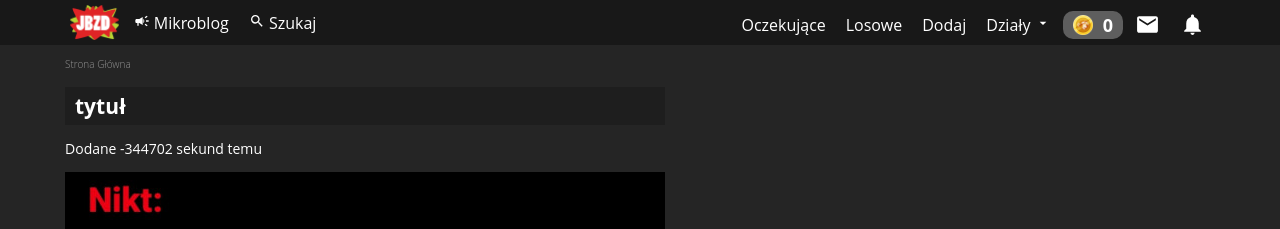
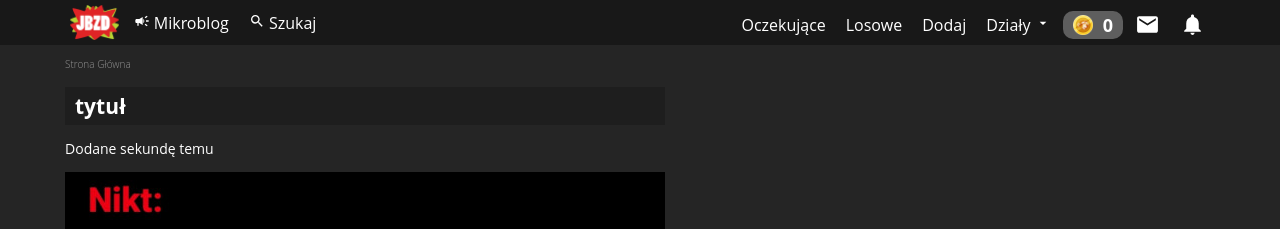
Before and after one commit to c3sare/jbzdclone, a React (Create React App) app: page / in a window 1280 px wide. Shown: the top 229 px of the page. Built offline with nearby package versions, Linux system fonts and the light colour scheme.

Commit message:
improved alongAgo function

```diff
--- a/src/routes/Index.tsx
+++ b/src/routes/Index.tsx
@@ -1,6 +1,6 @@
 import "../styles/Posts.css";
 
-import {Link} from "react-router-dom";
+import { Link } from "react-router-dom";
 
 interface Post {
   id: number;
@@ -32,7 +32,8 @@ const posts: Post[] = [
     userId: 1,
     userName: "Anonimowy",
     title: "tytuł",
-    addDate: "Fri Jun 24 2022 15:12:00 GMT+0200 (czas środkowoeuropejski letni)",
+    addDate:
+      "Fri Jun 24 2022 15:12:00 GMT+0200 (czas środkowoeuropejski letni)",
     img: "/images/upload/1.jpg",
     likes: 0,
     comments: [
@@ -57,30 +58,50 @@ const posts: Post[] = [
 ];
 
 const Index = () => {
-
   const alongAgo = (time: string) => {
     const currentTime = new Date().getTime();
     const addTime = new Date(time).getTime();
 
-    const inSeconds = (currentTime-addTime)/1000;
+    const inSeconds = (currentTime - addTime) / 1000;
 
-    if(inSeconds < 60) {
-      return `Dodane ${Math.floor(inSeconds)} sekund temu`;
-    } else if(inSeconds >= 60 && inSeconds < 60*60) {
-      return `Dodane ${Math.floor(inSeconds/60)} minut temu`;
-    } else if(inSeconds >= 60*60 && inSeconds < 60*60*24) {
-      return `Dodane ${Math.floor(inSeconds/60/60)} godzin temu`;
-    } else if(inSeconds >= 60*60*24 && inSeconds < 60*60*24*7) {
-      return `Dodane ${Math.floor(inSeconds/60/60/24)} dni temu`;
-    } else if(inSeconds >= 60*60*24*7 && inSeconds < 60*60*24*30) {
-      return `Dodane ${Math.floor(inSeconds/60/60/24/7)} tygodnie temu`;
-    } else if(inSeconds >= 60*60*24*30 && inSeconds < 60*60*24*365) {
-      return `Dodane ${Math.floor(inSeconds/60/60/24/30)} miesięcy temu`;
-    } else if(inSeconds >= 60*60*24*365) {
-      return `Dodane ${Math.floor(inSeconds/60/60/24/365)} lat temu`
+    if (inSeconds < 60) {
+      const secs = Math.floor(inSeconds);
+      return `Dodane ${secs > 1 ? secs + " " : ""}${
+        secs > 1 ? (secs < 5 ? "sekundy" : "sekund") : "sekundę"
+      } temu`;
+    } else if (inSeconds >= 60 && inSeconds < 60 * 60) {
+      const minutes = Math.floor(inSeconds / 60);
+      return `Dodane ${minutes} ${
+        minutes > 1 ? (minutes < 5 ? "minuty" : "minut") : "minutę"
+      } temu`;
+    } else if (inSeconds >= 60 * 60 && inSeconds < 60 * 60 * 24) {
+      const hours = Math.floor(inSeconds / 60 / 60);
+      return `Dodane ${hours} ${
+        hours > 1 ? (hours < 5 ? "godziny" : "godzin") : "godzinę"
+      } temu`;
+    } else if (inSeconds >= 60 * 60 * 24 && inSeconds < 60 * 60 * 24 * 7) {
+      const days = Math.floor(inSeconds / 60 / 60 / 24);
+      return `Dodane ${days} ${days > 1 ? "dni" : "dzień"} temu`;
+    } else if (inSeconds >= 60 * 60 * 24 * 7 && inSeconds < 60 * 60 * 24 * 30) {
+      const weeks = Math.floor(inSeconds / 60 / 60 / 24 / 7);
+      return `Dodane ${weeks} ${
+        weeks > 1 ? (weeks < 5 ? "tygodnie" : "tygodni") : "tydzień"
+      } temu`;
+    } else if (
+      inSeconds >= 60 * 60 * 24 * 30 &&
+      inSeconds < 60 * 60 * 24 * 365
+    ) {
+      const months = Math.floor(inSeconds / 60 / 60 / 24 / 30);
+      return `Dodane ${months} ${
+        months > 1 ? (months < 5 ? "miesiące" : "miesięcy") : "miesiąc"
+      } temu`;
+    } else if (inSeconds >= 60 * 60 * 24 * 365) {
+      const years = Math.floor(inSeconds / 60 / 60 / 24 / 365);
+      return `Dodane ${years} ${
+        years > 1 ? (years < 5 ? "lata" : "lat") : "rok"
+      } temu`;
     }
-  }
-
+  };
 
   return (
     <div className="posts">
@@ -93,8 +114,10 @@ const Index = () => {
             {post.comments.map((comment) => (
               <div className="comment" key={comment.id}>
                 <span>
-                  <Link to={`/users/${comment.userId}`}>{comment.userName}</Link>
-                  <br/>
+                  <Link to={`/users/${comment.userId}`}>
+                    {comment.userName}
+                  </Link>
+                  <br />
                   {comment.text}
                 </span>
                 <div className="likes">
```
